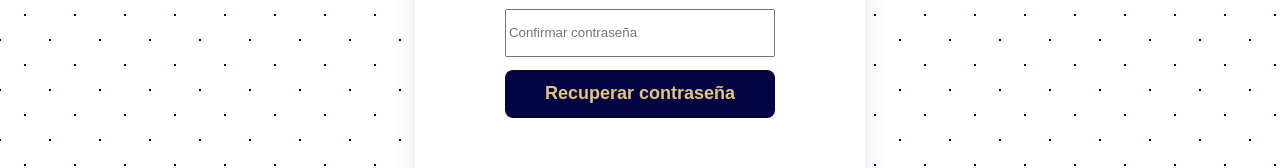
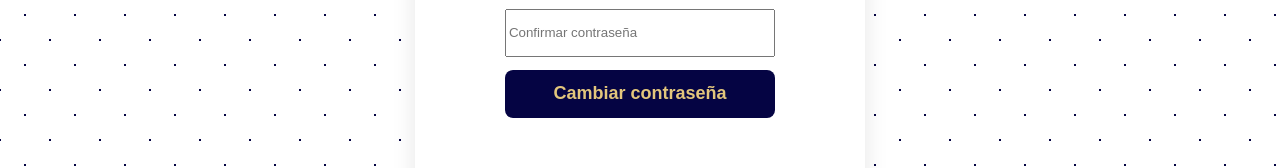
Before and after one commit to roqueheli/store-appointment, a Next.js app: page /passwordchange/1 in a window 1280 px wide. Shown: the part 360-528 px from the top of the page. Built offline with nearby package versions, Linux system fonts and the light colour scheme; a web font is replaced by a local one.

Commit message:
password change and recovery ok

```diff
--- a/src/pages/passwordchange/[id].js
+++ b/src/pages/passwordchange/[id].js
@@ -17,13 +17,14 @@ const PasswordChange = () => {
 
     const handleUpdate = (e) => {
         e.preventDefault();
+        console.log(newValues);
         const userStorage = JSON.parse(sessionStorage.getItem('session'));
         (async () => {
             try {
                 const rs = await fetch(`${process.env.NEXT_PUBLIC_HOST}users/${router.query.id}`, {
                     method: 'PUT',
                     headers: { 'Content-Type': 'application/json', 'Authorization': userStorage.token },
-                    body: JSON.stringify({ newpass: newValues.newpass, confirm: newValues.confirm })
+                    body: JSON.stringify({ password: newValues.newpass, password_confirmation: newValues.confirm })
                   });
                 if (rs.status === 200) {
                     setSuccess(true);
@@ -56,7 +57,7 @@ const PasswordChange = () => {
                     <form onSubmit={handleUpdate}>
                         <input required placeholder={'Nueva contraseña'} type="password" name="newpass" onChange={handleNewValue} value={newValues.newpass} />
                         <input required placeholder={'Confirmar contraseña'} type="password" name="confirm" onChange={handleNewValue} value={newValues.confirm} />
-                        <input className={styles.submitbutton} type='submit' value='Recuperar contraseña' />
+                        <input className={styles.submitbutton} type='submit' value='Cambiar contraseña' />
                     </form>
                 :   <Success />}
             </div>
--- a/src/pages/passwordreset/index.js
+++ b/src/pages/passwordreset/index.js
@@ -24,8 +24,8 @@ const PasswordReset = () => {
                 const rs = await fetch(`${process.env.NEXT_PUBLIC_HOST}users/reset_password`, {
                     method: 'POST',
                     headers: { 'Content-Type': 'application/json' },
-                    body: JSON.stringify({ email: newValues.email, temporal: newValues.temporal, newpass: newValues.newpass, confirm: newValues.confirm })
-                  });
+                    body: JSON.stringify({ email: newValues.email })
+                });
                 if (rs.status === 200) {
                     setSuccess(true);
                     setTimeout(() => {
--- a/src/pages/profile/index.js
+++ b/src/pages/profile/index.js
@@ -1,7 +1,6 @@
 import Link from 'next/link';
-import React, { useContext, useEffect, useState } from 'react';
+import React, { useEffect, useState } from 'react';
 import Button from '../../components/Button';
-import { StoreContext } from '../../context/store';
 import styles from './styles.module.css';
 
 const Profile = () => {
@@ -13,7 +12,6 @@ const Profile = () => {
   }, []);
 
   const user_id = userStorage?.user_id || 0;
-
   return (
     <div className={styles.container}>
       <div className={styles.title_container}>
```
Also changed, not shown: src/pages/login/index.js (line endings or trailing spaces).
